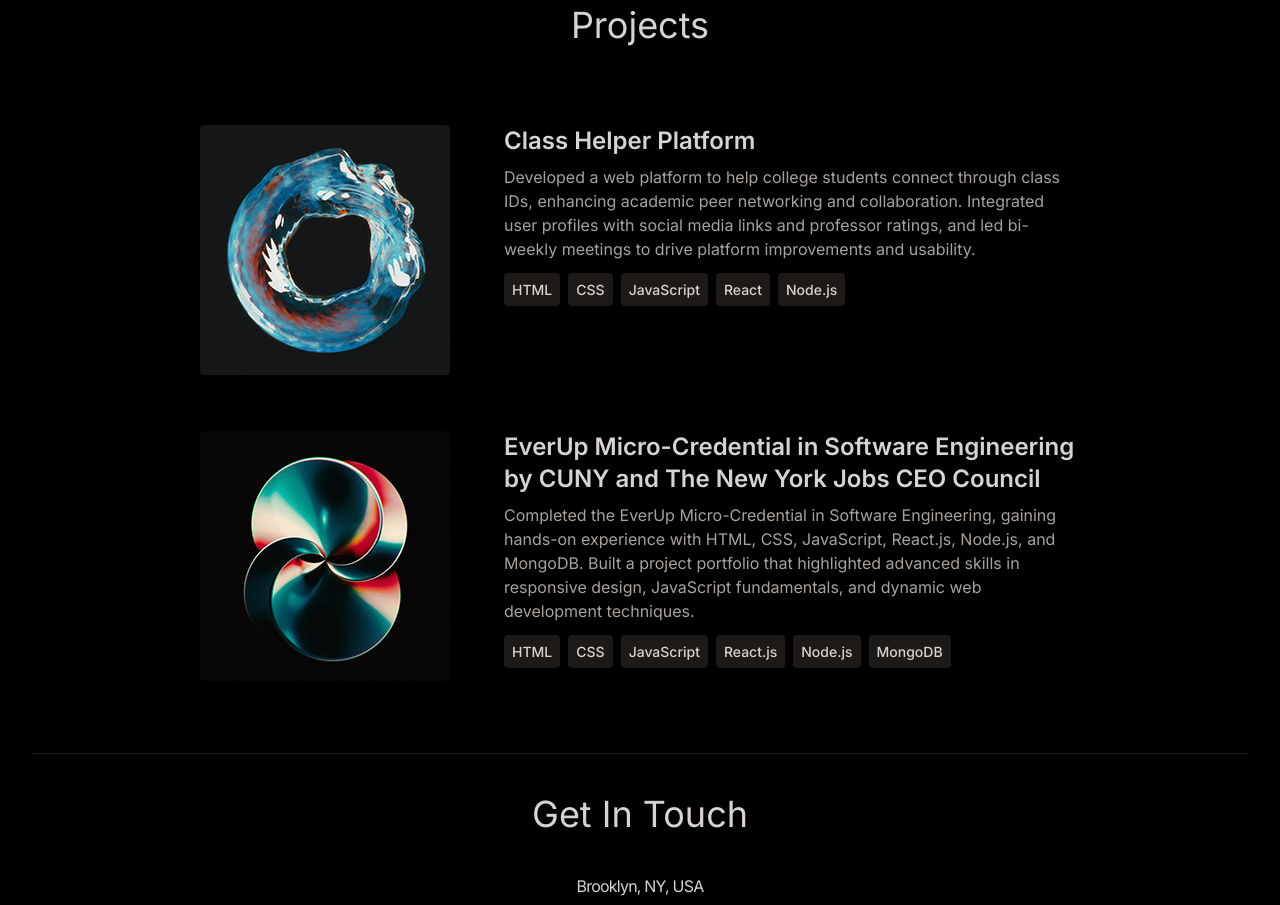
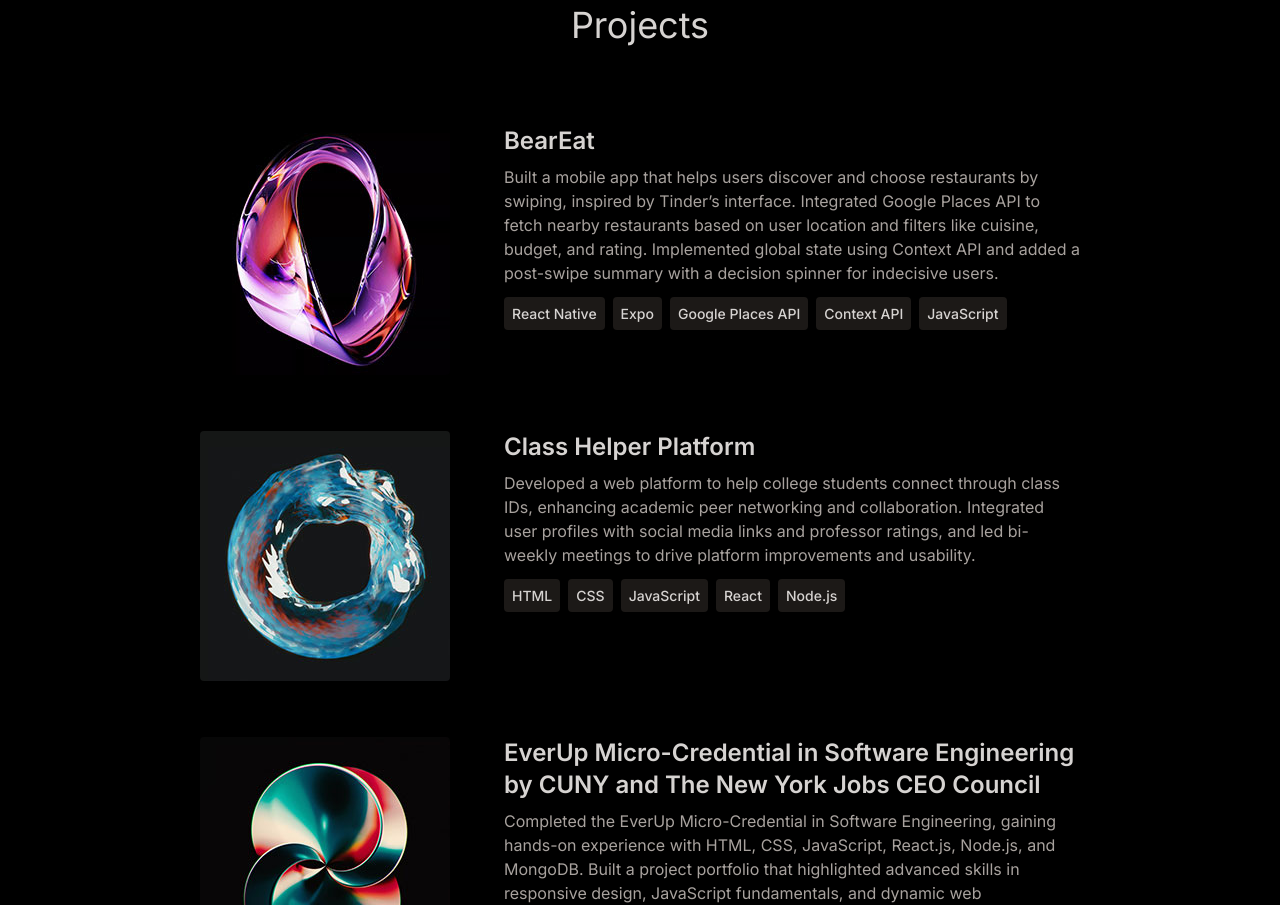
Before and after one commit to freddycmh/freddy-cmh, a React (Vite) app: page / in a window 1280 px wide. Shown: the part 2520-3425 px from the top of the page. Built offline with nearby package versions, Linux system fonts and the light colour scheme; a web font is replaced by a local one.

Commit message:
added one more project BearEat

```diff
--- a/src/constants/index.js
+++ b/src/constants/index.js
@@ -58,6 +58,13 @@ export const EXPERIENCES = [
 
 export const PROJECTS = [
   {
+  title: "BearEat",
+  image: project3,
+  description:
+    "Built a mobile app that helps users discover and choose restaurants by swiping, inspired by Tinder’s interface. Integrated Google Places API to fetch nearby restaurants based on user location and filters like cuisine, budget, and rating. Implemented global state using Context API and added a post-swipe summary with a decision spinner for indecisive users.",
+  technologies: ["React Native", "Expo", "Google Places API", "Context API", "JavaScript"],
+},
+  {
     title: "Class Helper Platform",
     image: project1,
     description:
```
Also changed, not shown: src/assets/fcmhProfile.png (deleted), src/assets/fcmhProfile2.png (deleted).
